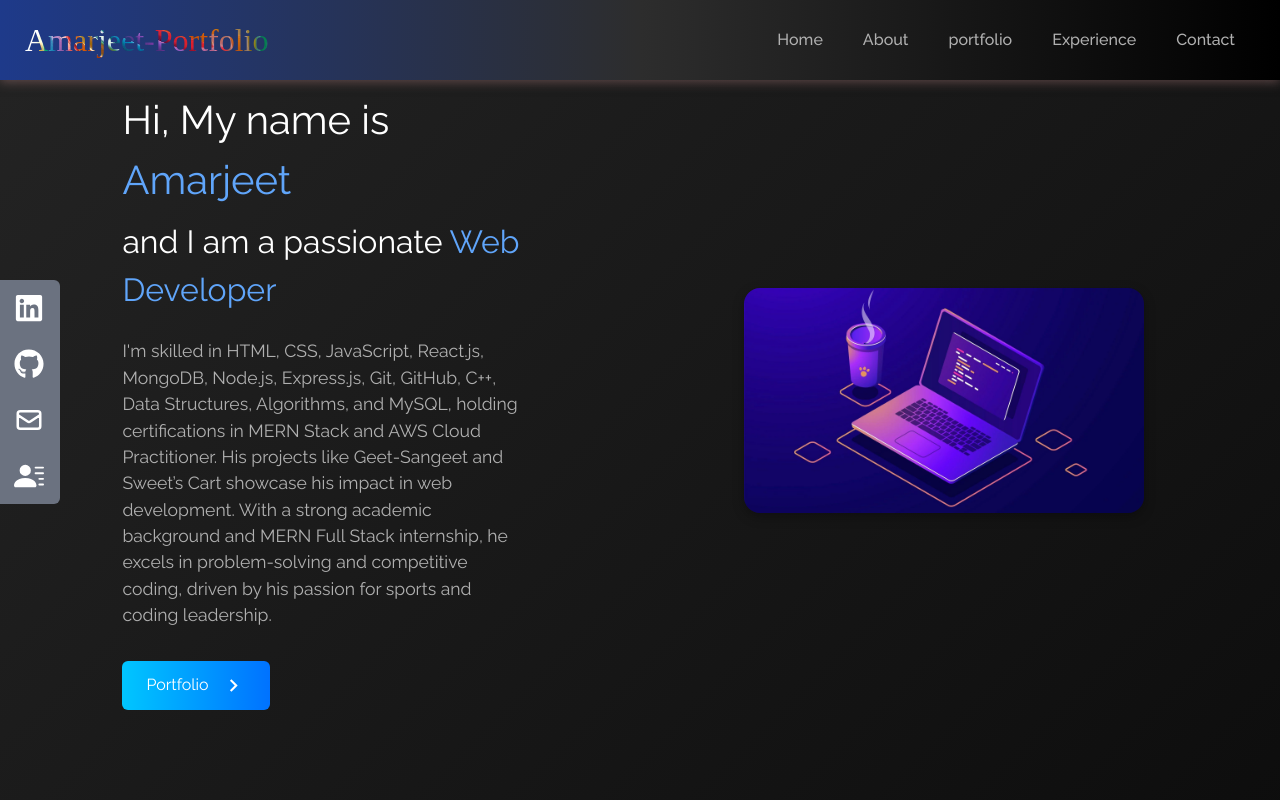
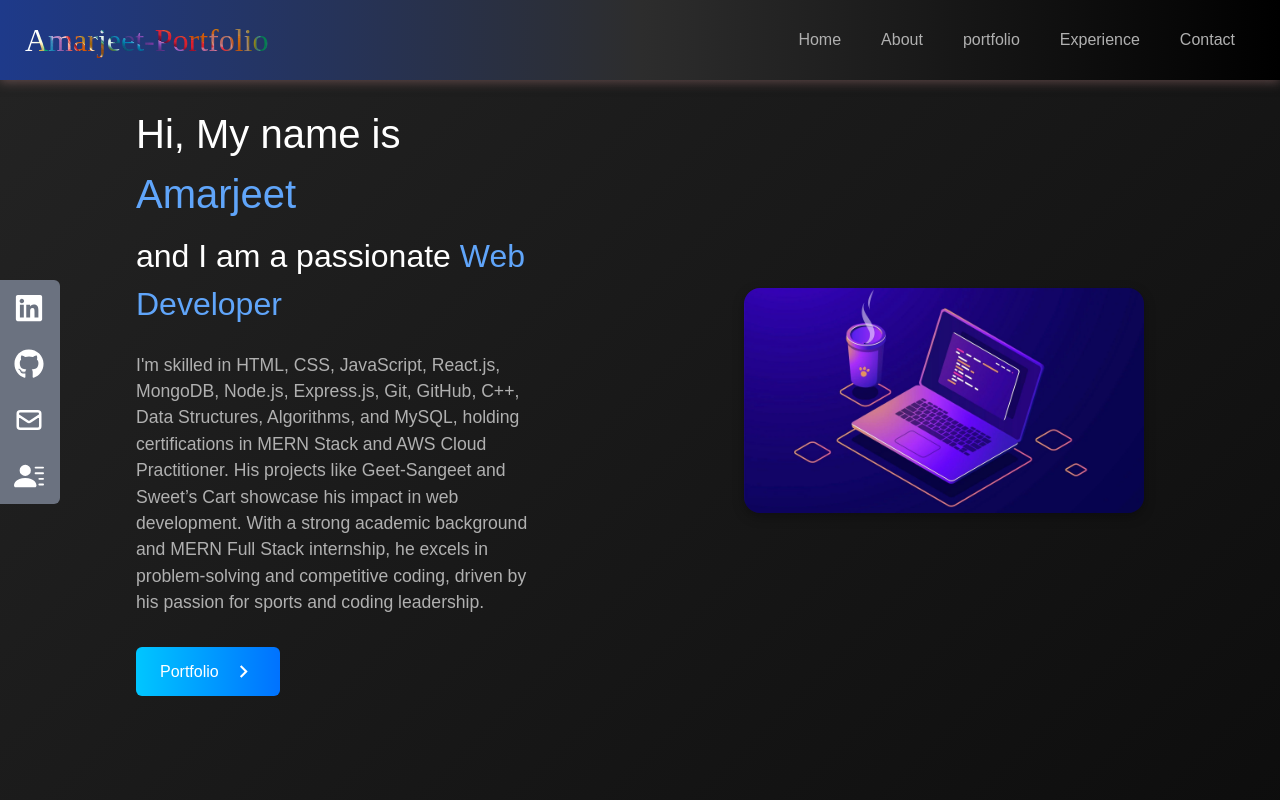
Before and after one commit to Amarjeet113/React-Portfolio, a React (Create React App) app: page / in a window 1280 px wide. Shown: the top 800 px of the page. Built offline with nearby package versions, Linux system fonts and the light colour scheme.

Commit message:
Update Home.css

```diff
--- a/src/components/Home.css
+++ b/src/components/Home.css
@@ -4,6 +4,13 @@
   0% { background-position: 0% 50%; }
   50% { background-position: 100% 50%; }
   100% { background-position: 0% 50%; }
+}
+
+body {
+  margin: 0;
+  padding: 0;
+  font-family: 'Poppins', sans-serif;
+  overflow-x: hidden;
 }
 
 .home-container {
@@ -14,7 +21,7 @@
   animation: gradientAnimation 15s ease infinite;
   color: white;
   display: flex;
-  flex-direction: column-reverse;
+  flex-direction: column;
   align-items: center;
   justify-content: center;
   padding: 2rem;
@@ -31,7 +38,6 @@
 
 .text-section {
   max-width: 400px;
-  margin-left: -55%;
 }
 
 .text-section h1 {
@@ -95,11 +101,12 @@
 }
 
 @media (min-width: 500px) {
+  .text-section {
+    margin-left: 0;
+  }
+
   .image-section {
-    margin-left: 20%;
-  }
-  .text-section {
-    margin-right: -50%;
+    margin-left: 0;
   }
 }
 
```
